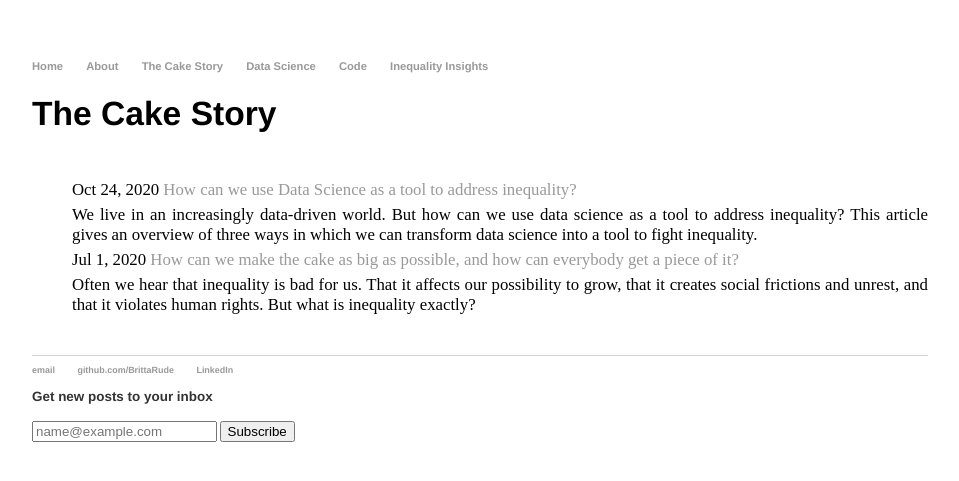
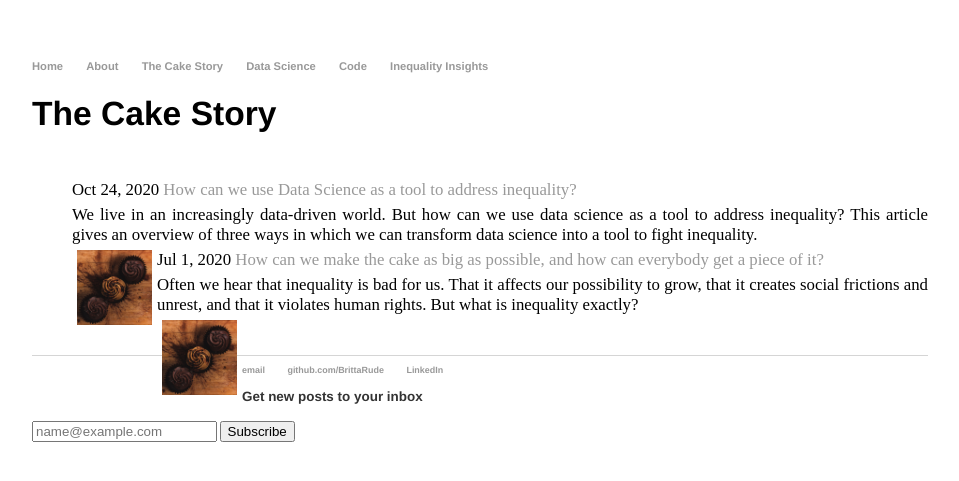
Before and after one commit to BrittaRude/BrittaRude.github.io, a Jekyll site: the page built from thecakestory/index.html, in a window 1280 px wide. Shown: the top 481 px of the page, without its empty margins (160-1119 px from the left). Built offline with Jekyll 4.4.1, drawn with Linux system fonts in a browser that asks for light colours.

Commit message:
Update index.html

```diff
--- a/thecakestory/index.html
+++ b/thecakestory/index.html
@@ -6,11 +6,16 @@
 <h1>{{ page.title }}</h1>
 	<ul class="posts">
 	  {% for post in site.categories.inputs_cakestory %}
+		<div>
 		<li>
 		{%- assign date_format = site.minima.date_format | default: "%b %-d, %Y" -%}<span class="post-meta">{{ post.date | date: date_format }} </span>	<a href="{{ post.url }}" title="{{ post.title }}">{{ post.title }}</a>
 		</li>
 		<li>
 		{{ post.myexcerpt }}
 		</li>
+		</div>
+		<div>
+		<img src="{{post.image}}" alt="" class="blog-roll-image" hspace="5"></img>
+		</div>
 	  {% endfor %}
 	</ul>
```
